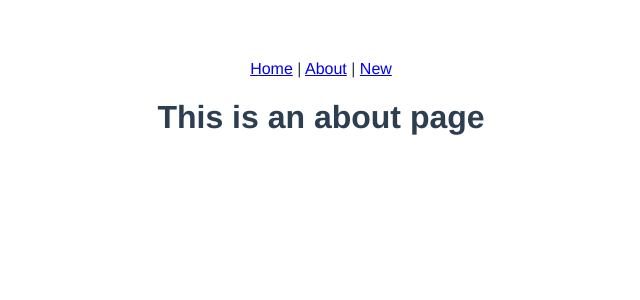
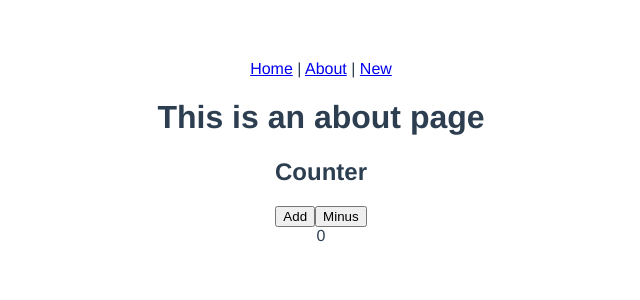
Before and after one commit to BoxPistols/Logistics-work-forklift, a Vue app: page /about in a window 1280 px wide. Shown: the top 300 px of the page, without its empty margins (319-959 px from the left). Built offline with nearby package versions, Linux system fonts and the light colour scheme.

Commit message:
[Counter] Store Mutation Counter incre/decre

```diff
--- a/src/store/index.ts
+++ b/src/store/index.ts
@@ -16,6 +16,7 @@ const store = new Vuex.Store({
         memoBody: 'xxxxxxxxxxx',
       },
     ],
+    count: 0,
   },
   mutations: {
     saveMemo(state, val) {
@@ -24,6 +25,13 @@ const store = new Vuex.Store({
       val.id = addId + 1
       state.memos.push(val)
     },
+    // counter
+    increment(state) {
+      state.count += 1
+    },
+    decrement(state) {
+      state.count -= 1
+    },
   },
 })
 
--- a/src/views/About.vue
+++ b/src/views/About.vue
@@ -1,5 +1,45 @@
 <template>
   <div class="about">
     <h1>This is an about page</h1>
+    <h2>Counter</h2>
+    <div class="counter__lay">
+      <div class="counter__org">
+        <div class="counter__mol">
+          <button @click="increment" class="count">Add</button>
+          <button @click="decrement" class="count">Minus</button>
+        </div>
+        <div class="counter__mol">
+          <!-- {{ count }} -->
+          {{ mCount }}
+        </div>
+      </div>
+    </div>
   </div>
 </template>
+
+<script>
+export default {
+  data() {
+    return {
+      count: 0,
+    }
+  },
+  computed: {
+    mCount() {
+      return this.$store.state.count
+    },
+  },
+  methods: {
+    increment() {
+      // this.count = this.count += 1
+      this.$store.commit('increment')
+    },
+    decrement() {
+      // this.count = this.count -= 1
+      this.$store.commit('decrement')
+    },
+  },
+}
+</script>
+
+<style lang="stylus" scoped></style>
--- a/src/views/Home.vue
+++ b/src/views/Home.vue
@@ -20,7 +20,7 @@ export default {
     return {}
   },
   computed: {
-    newest(): object {
+    newest(): any {
       return this.$store.state.memos.slice().reverse()
     },
   },
```
